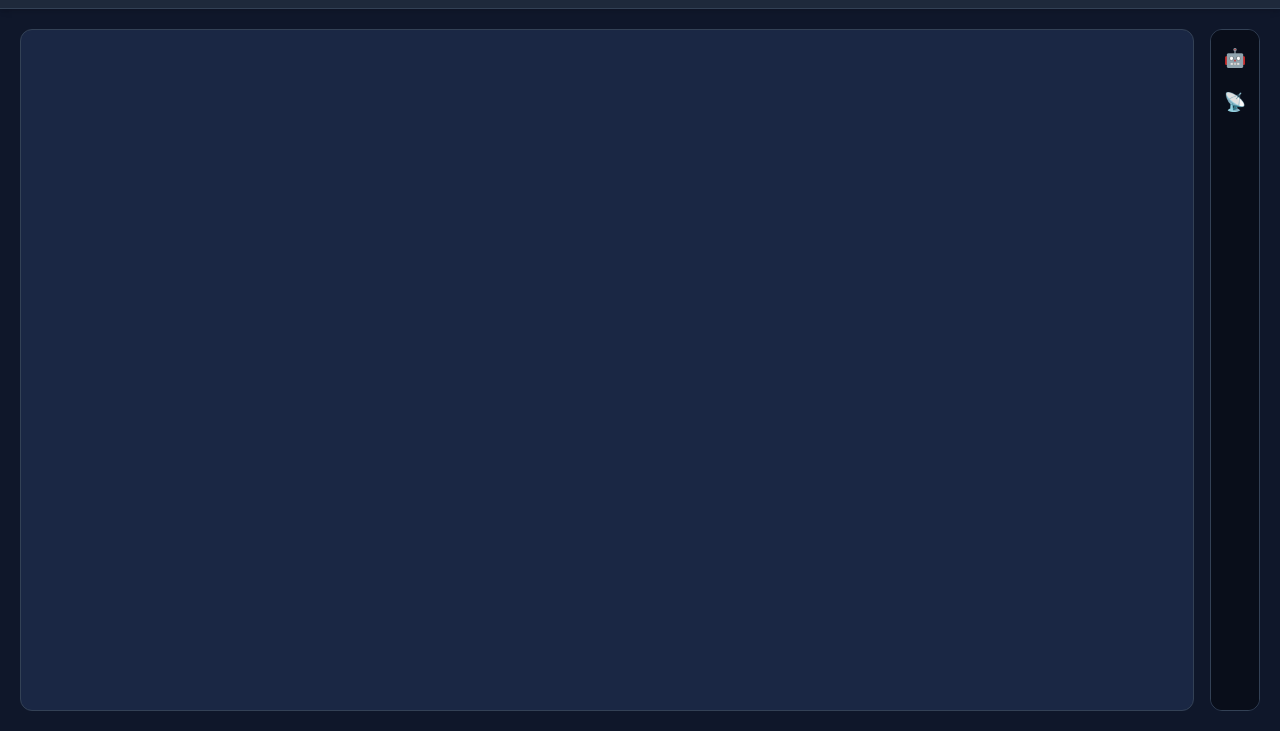
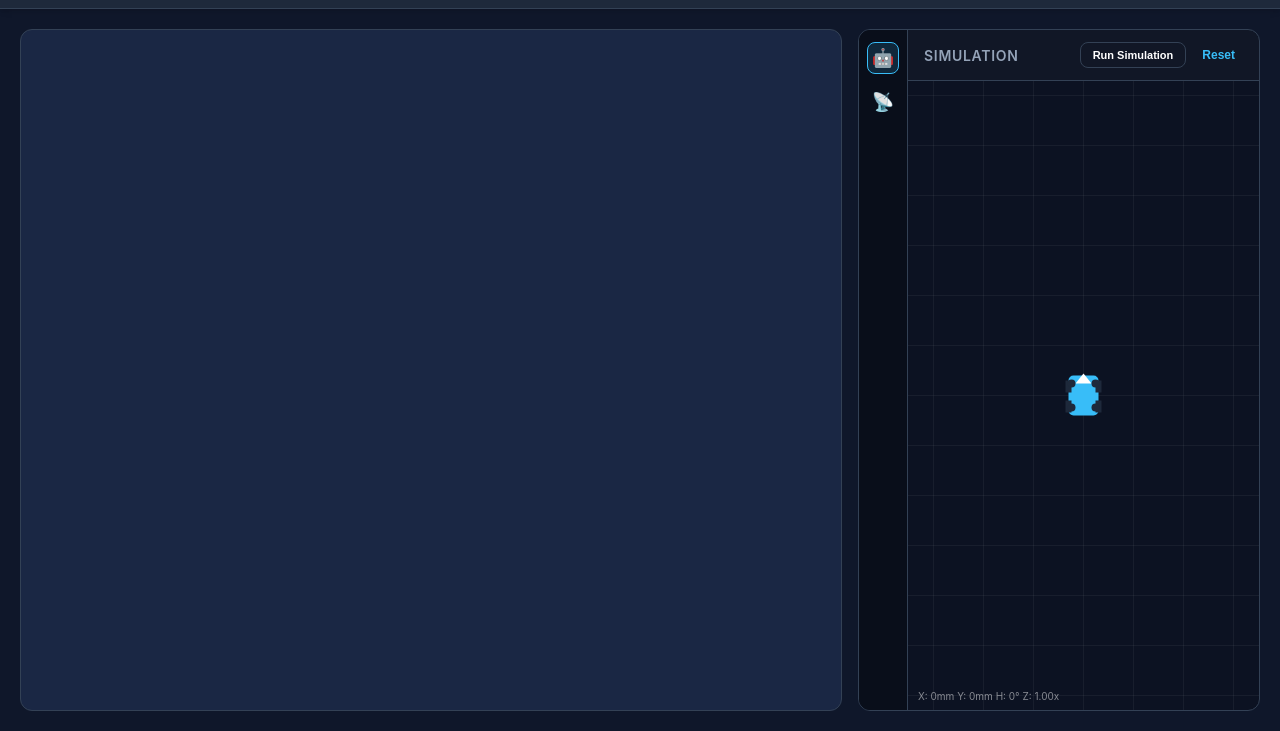
Before and after one commit to smeraner/lidar-bot-web, a website built with Vite: page webapp/index.html in a window 1280 px wide. Shown: the part 69-800 px from the top of the page. Built offline with nearby package versions, Linux system fonts and the light colour scheme; some packages are replaced by stand-ins of ours; what blockly would draw is missing.

Commit message:
feat: Initialize the core web application with Blockly, hardware connectivity, and simulation views.

```diff
--- a/webapp/index.html
+++ b/webapp/index.html
@@ -33,7 +33,6 @@
             </div>
           </div>
           <button id="pairBtn" class="premium-btn" data-i18n="pair" style="display: none;">Pair Robot</button>
-          <button id="runSimBtn" class="premium-btn" data-i18n="run_sim">Run Simulation</button>
           <button id="runLiveBtn" class="premium-btn primary" data-i18n="run_live" disabled>Run Live</button>
           <button id="stopBtn" class="premium-btn danger" style="display: none;" data-i18n="stop_program">Stop</button>
         </div>
@@ -61,7 +60,10 @@
             <div id="simulationPanel" class="panel hidden">
               <div class="panel-header">
                 <h3 data-i18n="simulation">Simulation</h3>
-                <button id="resetSimBtn" class="text-btn" data-i18n="reset">Reset</button>
+                <div class="panel-actions">
+                  <button id="runSimBtn" class="premium-btn sm" data-i18n="run_sim">Run Simulation</button>
+                  <button id="resetSimBtn" class="text-btn" data-i18n="reset">Reset</button>
+                </div>
               </div>
               <div class="canvas-wrap">
                 <canvas id="simulationCanvas"></canvas>
--- a/webapp/src/main.ts
+++ b/webapp/src/main.ts
@@ -498,3 +498,10 @@ trayButtons.lidar?.addEventListener('click', () => togglePanel('lidar'));
 document.getElementById('resetSimBtn')?.addEventListener('click', () => {
   simulationView?.reset();
 });
+
+// Auto-expand sidebar on large screens
+window.addEventListener('load', () => {
+  if (window.innerWidth >= 1200) {
+    togglePanel('sim');
+  }
+});
--- a/webapp/src/style.css
+++ b/webapp/src/style.css
@@ -443,6 +443,8 @@ main {
   justify-content: space-between;
   align-items: center;
   background: rgba(255, 255, 255, 0.02);
+  flex-wrap: wrap;
+  gap: 8px;
 }
 
 .panel-header h3 {
@@ -464,6 +466,17 @@ main {
   display: block;
   width: 100%;
   height: 100%;
+}
+
+.panel-actions {
+  display: flex;
+  align-items: center;
+  gap: 8px;
+}
+
+.premium-btn.sm {
+  padding: 6px 12px;
+  font-size: 11px;
 }
 
 .text-btn {
```
